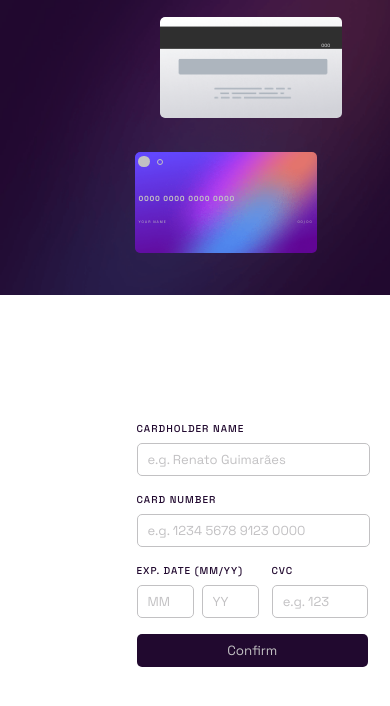
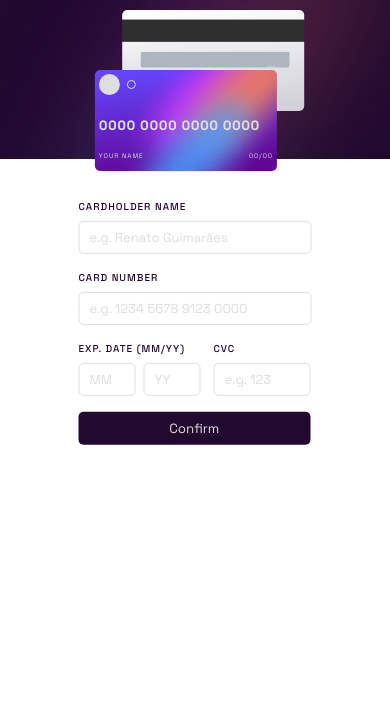
Before and after one commit to RenatoGuii/Interactive-Card, a plain HTML site: page index.html in a window 390 px wide. Drawn offline with Linux system fonts and the light colour scheme.

Commit message:
13/08
HTML and CSS v1.0

```diff
--- a/style.css
+++ b/style.css
@@ -6,7 +6,7 @@
     --fontMain: 'Space Grotesk', sans-serif;
 
     /* Colors */
-    --lightGrayishViolet: hsl(270, 2%, 76%);
+    --lightGrayishViolet: hsl(270, 3%, 87%);
     --darkGrayishViolet: hsl(279, 6%, 55%);
     --veryDarkViolet: hsl(278, 68%, 11%);
 
@@ -134,15 +134,6 @@ body {
     #backCard #cvcCard {
         padding: 90.948px 41.976px 0 0;
         font-size: 18px;
-    }
-}
-
-@media (max-height: 395px) {
-    #frontCard {
-        top: 77px;
-    }
-    #backCard {
-        top: 235px;
     }
 }
 
@@ -282,7 +273,7 @@ body {
 
     /*MOBILE*/
 
-@media (max-width: 714px) {
+@media (max-width: 714px), (max-height: 532px) {
     body {
         overflow: auto;
     }
@@ -290,31 +281,65 @@ body {
         order: 1;
         background: url(images/mobile/bg-main-mobile.png) repeat-x;
         background-size: cover;
+        min-height: 128.238px;
         height: 35vh;
+        max-height: 159.312px;
         width: 100vw;
     }
+    .cards {
+        min-width: 192.66px;
+        max-width: 206.990px;
+        min-height: 107.04px;
+        max-height: 107.640px;
+        padding: 7.136px;
+    }
     #frontCard {
-        top: 18%;
-        left: 34.5%;
+        top: 70px;
+        left: 50%;
+        transform: translate(-55%, -0%);
+        z-index: 1;
     }
-    .cards {
-        width: 192.66px;
-        height: 107.04px;
+    #frontCard .balls {
+        margin-bottom: 22px;
+    }
+    #frontCard #whiteBall {
+        height: 21.4px;
+        width: 21.4px;
+    }
+    #frontCard #borderWhiteBall {
+        height: 7.125px;
+        width: 7.125px;
+    }
+    #frontCard #cardNumber {
+        font-size: 8.55px;
+    }
+    #frontCard #name_date {
+        font-size: 6.5px;
     }
     #backCard {
         position: relative;
-        top: 2%;
-        left: 41%;
+        top: 10px;
+        left: 50%;
+        transform: translate(-40%, -0%);
+    }
+    #backCard #cvcCard {
+        padding: 46.384px 21.408px 0 0;
     }
     #containerWhite {
         position: absolute;
-        top: 50%;
-        left: 35%;
+        left: 50%;
+	    top: 340px;
+	    transform: translate(-50%, -50%);
     }
     #buttonConfirm {
         margin-bottom: 35px;
     }
-}
-@media (max-height: 532px) {
 
-}
+
+
+    #completeState {
+        position: absolute;
+	    top: 300px;
+	    left: 50%;
+	    transform: translate(-50%, -50%);
+    }
```
